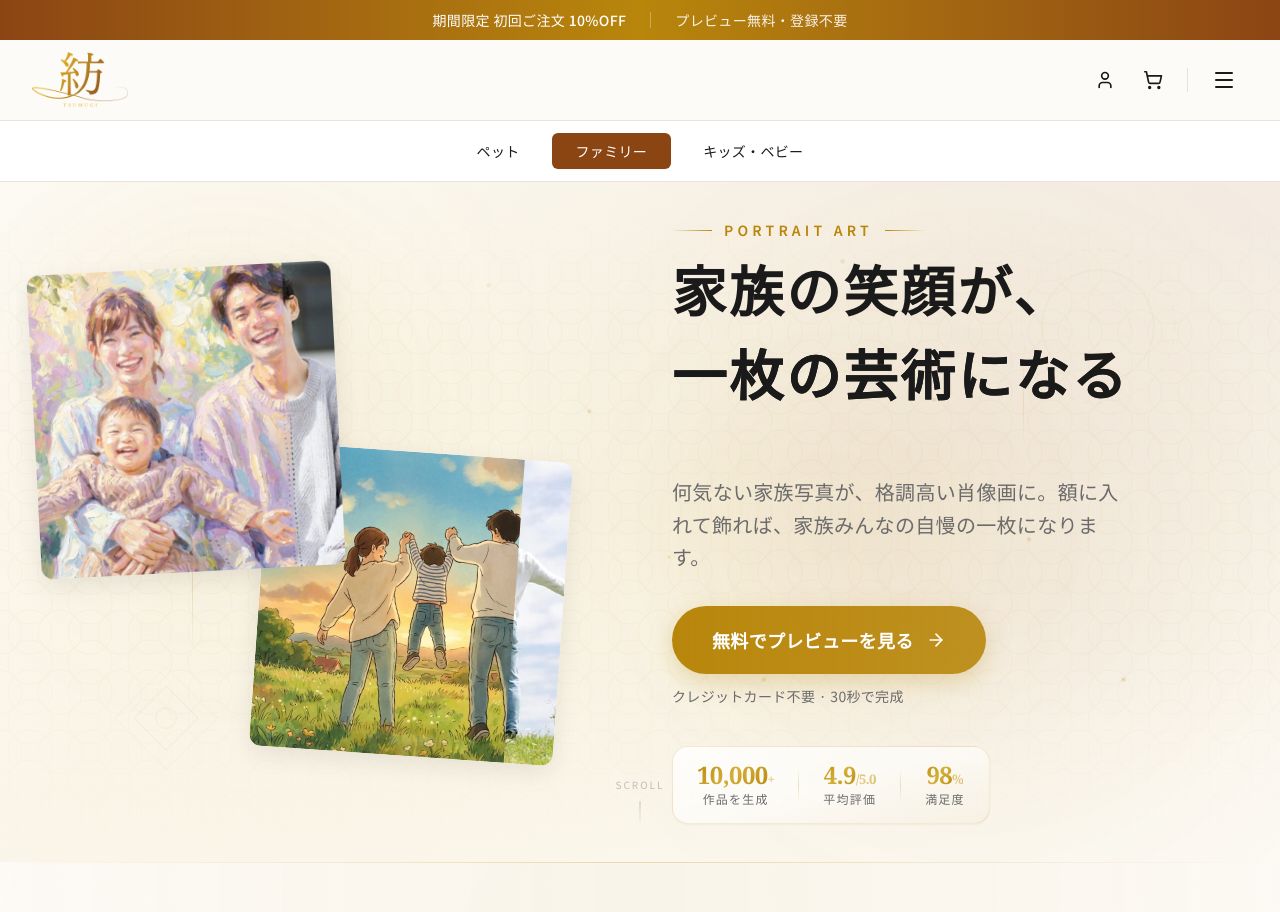
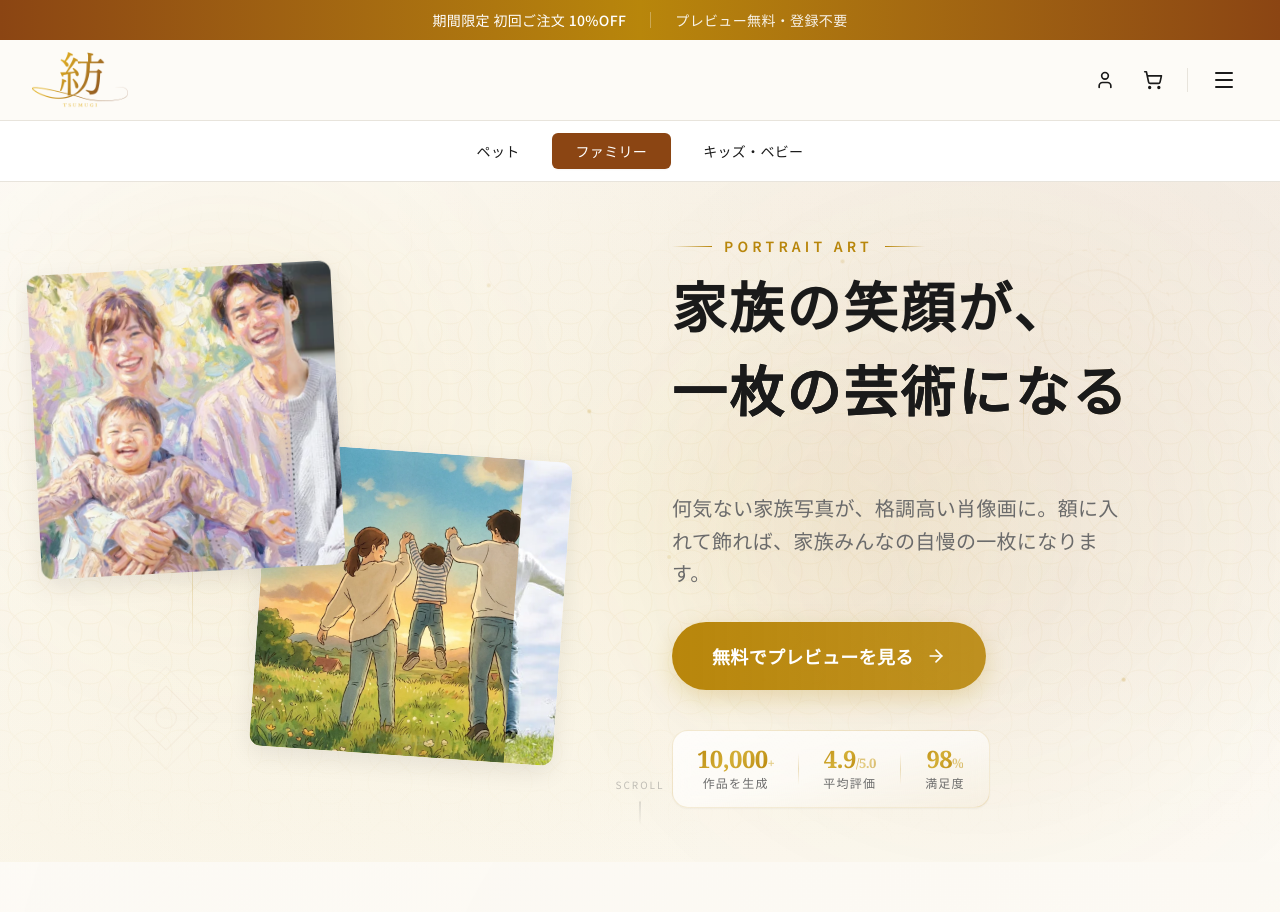
Before and after one commit to LB0000/tsumugi, a React (Vite) app: page /family in a window 1280 px wide. Shown: the top 912 px of the page. Built offline with nearby package versions, Linux system fonts and the light colour scheme; no server answers; a web font is replaced by a local one.

Commit message:
fix: FV整理（TrustedBy削除、補足テキスト削除、CTAリンク先をカテゴリ選択に）

```diff
--- a/src/components/home/HeroBeforeAfter.tsx
+++ b/src/components/home/HeroBeforeAfter.tsx
@@ -64,7 +64,7 @@ function HeroBeforeAfterBase() {
   }, [displayCategory]);
 
   const scrollToUpload = () => {
-    document.getElementById('upload-section')?.scrollIntoView({ behavior: 'smooth' });
+    document.getElementById('category-section')?.scrollIntoView({ behavior: 'smooth' });
   };
 
   return (
@@ -126,9 +126,6 @@ function HeroBeforeAfterBase() {
                   <ArrowRight className="w-5 h-5 group-hover:translate-x-2 transition-transform" />
                 </span>
               </button>
-              <span className="text-sm text-muted">
-                クレジットカード不要 · 30秒で完成
-              </span>
             </div>
 
             {/* 実績メトリクス */}
--- a/src/pages/HomePage.tsx
+++ b/src/pages/HomePage.tsx
@@ -4,7 +4,7 @@ import { useAppStore } from '../stores/appStore';
 import { categories } from '../data/categories';
 import { categoryMetadata } from '../data/categoryMetadata';
 import { updateMetaTags } from '../lib/seo';
-import { ImageUploader, StyleModal, SampleGallery, GeneratePreview, StyleSection, HeroBeforeAfter, TrustedBy, TestimonialTicker, CategorySelector } from '../components/home';
+import { ImageUploader, StyleModal, SampleGallery, GeneratePreview, StyleSection, HeroBeforeAfter, TestimonialTicker, CategorySelector } from '../components/home';
 
 const RESULT_SESSION_KEY = 'tsumugi-result';
 const VALID_CATEGORIES = ['pets', 'family', 'kids'] as const;
@@ -65,9 +65,6 @@ export function HomePage() {
     >
       {/* Hero Section with Before/After */}
       <HeroBeforeAfter />
-
-      {/* 信頼メトリクス — Hero直後にシームレスに接続 */}
-      <TrustedBy />
 
       {/* Step 01: カテゴリ選択 */}
       <section id="category-section" className="py-8 sm:py-12 scroll-mt-20">
```
